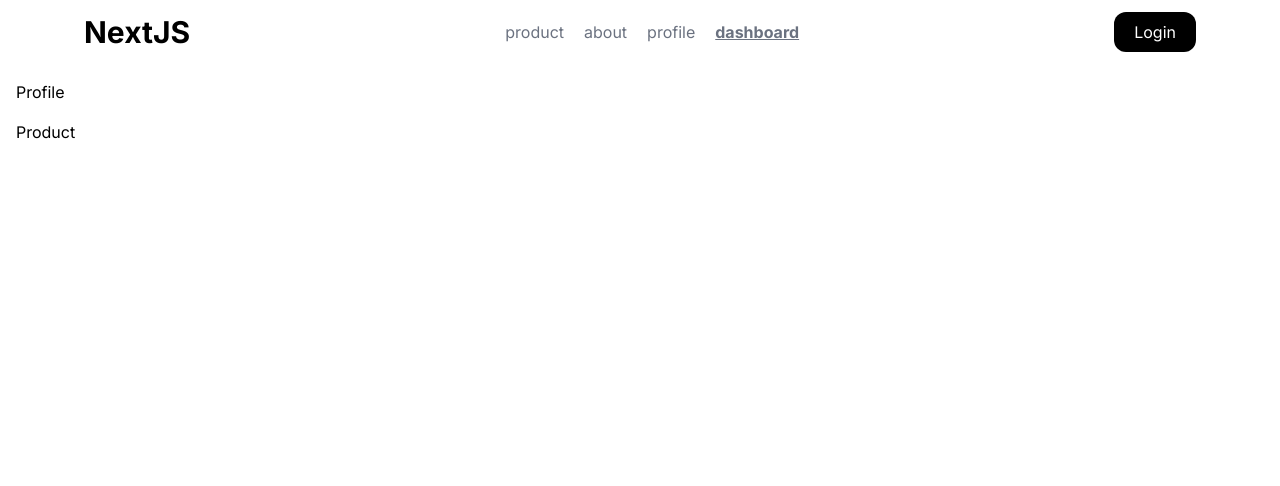
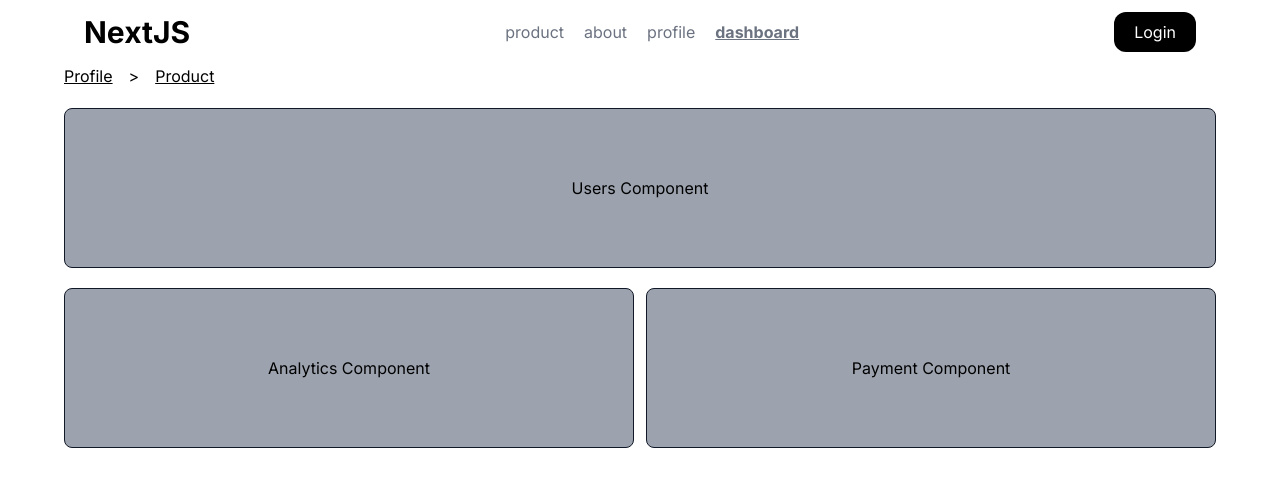
Before and after one commit to RidloGhifary/learn-nextjs, a Next.js app: page /dashboard in a window 1280 px wide. Shown: the top 486 px of the page. Built offline with nearby package versions, Linux system fonts and the light colour scheme.

Commit message:
pararel routes

```diff
--- /dev/null
+++ b/src/app/dashboard/@analytics/default.tsx
@@ -0,0 +1,5 @@
+// ! WHEN USING PARAREL ROUTES AND NOT PROVIDE PAGE FILE, THIS DEFAULT FILE WILL BE RENDERED
+
+export default function AnalyticsDefaultPage() {
+  return null;
+}
--- /dev/null
+++ b/src/app/dashboard/@analytics/page.tsx
@@ -0,0 +1,7 @@
+export default function AnalyticsPage() {
+  return (
+    <div className="w-full bg-gray-400 border border-gray-900 rounded-lg flex justify-center items-center h-40">
+      <h1>Analytics Component</h1>
+    </div>
+  );
+}
--- /dev/null
+++ b/src/app/dashboard/@payments/default.tsx
@@ -0,0 +1,5 @@
+// ! WHEN USING PARAREL ROUTES AND NOT PROVIDE PAGE FILE, THIS DEFAULT FILE WILL BE RENDERED
+
+export default function PaymentsDefaultPage() {
+  return null;
+}
--- /dev/null
+++ b/src/app/dashboard/@payments/page.tsx
@@ -0,0 +1,7 @@
+export default function PaymentsPage() {
+  return (
+    <div className="w-full bg-gray-400 border border-gray-900 rounded-lg flex justify-center items-center h-40">
+      <h1>Payment Component</h1>
+    </div>
+  );
+}
--- /dev/null
+++ b/src/app/dashboard/@users/default.tsx
@@ -0,0 +1,5 @@
+// ! WHEN USING PARAREL ROUTES AND NOT PROVIDE PAGE FILE, THIS DEFAULT FILE WILL BE RENDERED
+
+export default function UsersDefaultPage() {
+  return null;
+}
--- /dev/null
+++ b/src/app/dashboard/@users/page.tsx
@@ -0,0 +1,7 @@
+export default function UsersPage() {
+  return (
+    <div className="w-full bg-gray-400 border border-gray-900 rounded-lg flex justify-center items-center h-40">
+      <h1>Users Component</h1>
+    </div>
+  );
+}
--- /dev/null
+++ b/src/app/dashboard/layout.tsx
@@ -0,0 +1,33 @@
+import Link from "next/link";
+
+export default function DashboardLayout({
+  children,
+  users,
+  analytics,
+  payments,
+}: {
+  children: React.ReactNode;
+  users: React.ReactNode;
+  analytics: React.ReactNode;
+  payments: React.ReactNode;
+}) {
+  return (
+    <div className="max-w-6xl mx-auto space-y-5">
+      <div className="flex gap-4">
+        <Link href="/dashboard/profile" className="underline">
+          Profile
+        </Link>
+        <span>&gt;</span>
+        <Link href="/dashboard/product" className="underline">
+          Product
+        </Link>
+      </div>
+      {children}
+      {users}
+      <div className="grid gap-3 md:grid-cols-2">
+        {analytics}
+        {payments}
+      </div>
+    </div>
+  );
+}
--- a/src/app/dashboard/page.tsx
+++ b/src/app/dashboard/page.tsx
@@ -1,10 +1,3 @@
-import Link from "next/link";
-
 export default function DashboardPage() {
-  return (
-    <div className="p-4 flex flex-col gap-4">
-      <Link href="/dashboard/profile">Profile</Link>
-      <Link href="/dashboard/product">Product</Link>
-    </div>
-  );
+  return null;
 }
--- a/src/middleware.ts
+++ b/src/middleware.ts
@@ -2,7 +2,7 @@ import { NextResponse } from "next/server";
 import type { NextRequest } from "next/server";
 
 export function middleware(request: NextRequest) {
-  const isAdmin = false;
+  const isAdmin = true;
 
   if (request.nextUrl.pathname.startsWith("/home")) {
     return NextResponse.redirect(new URL("/", request.url));
```
